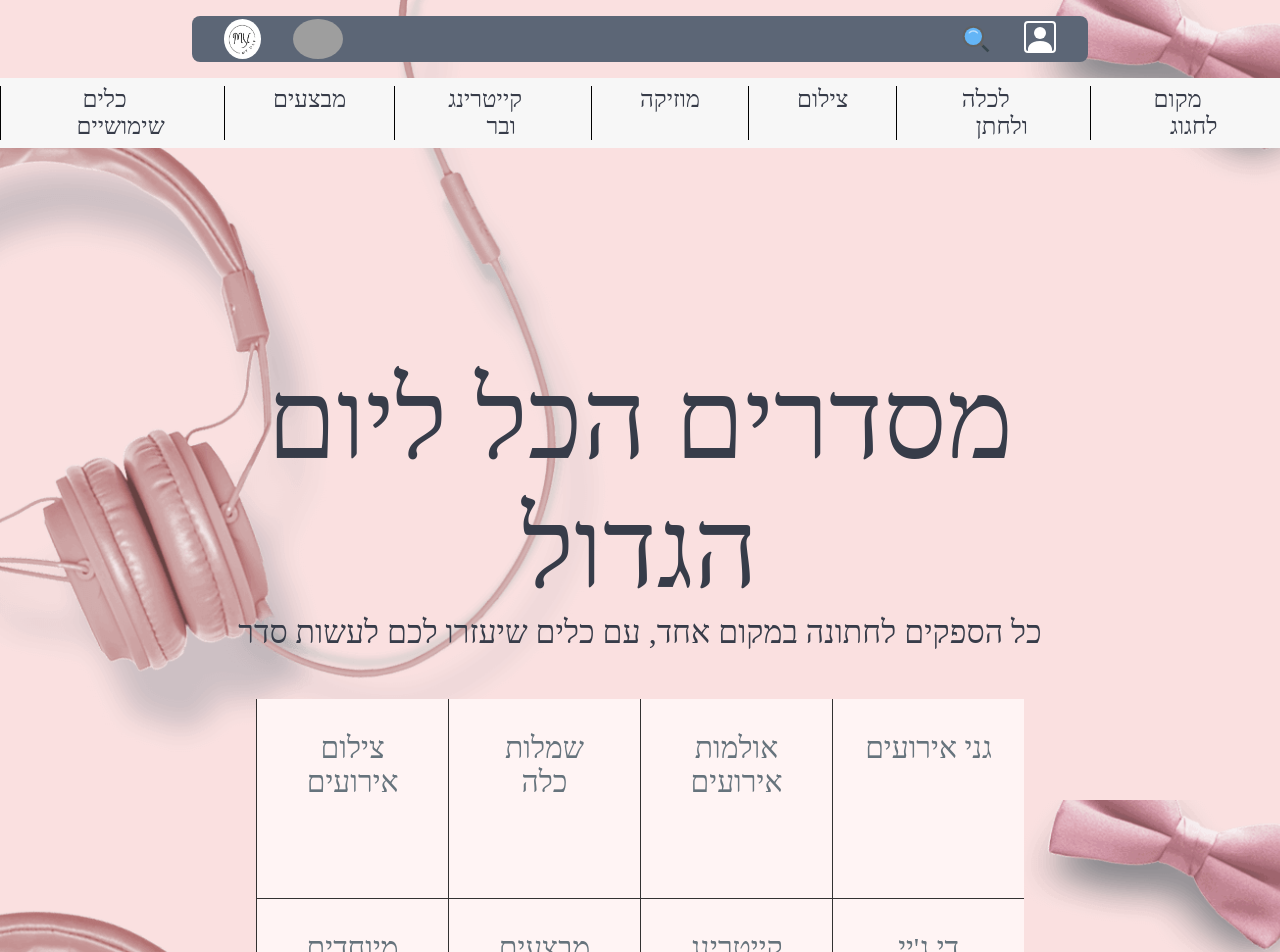
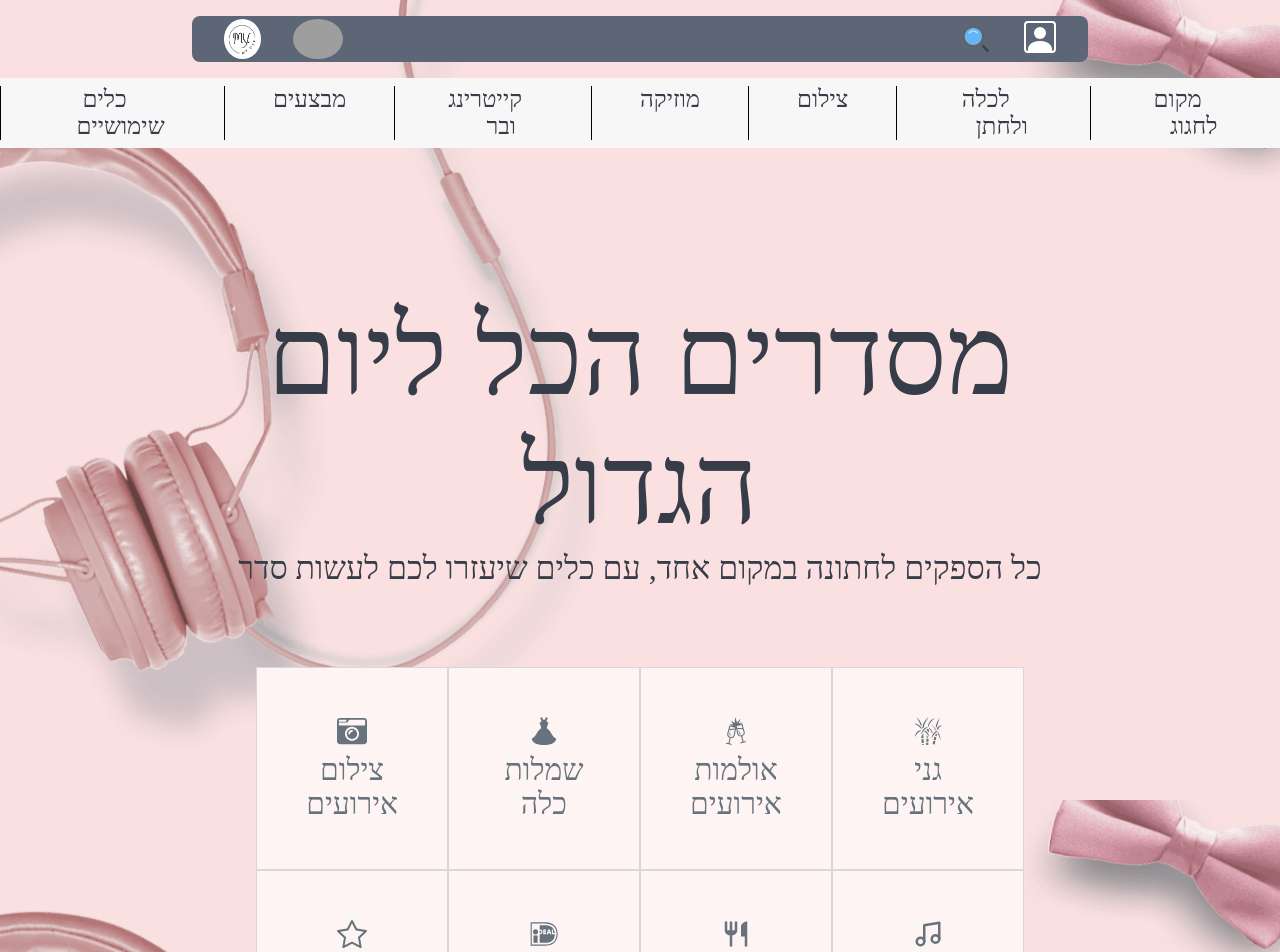
Before and after one commit to amitAsher22/clientWedding, a React (Create React App) app: page / in a window 1280 px wide. Shown: the top 952 px of the page. Built offline with nearby package versions, Linux system fonts and the light colour scheme; grey boxes are pictures that could not be loaded.

Commit message:
create cards fix style

```diff
--- a/src/components/UI/home/TopSectionHome.js
+++ b/src/components/UI/home/TopSectionHome.js
@@ -8,6 +8,7 @@ import { Link } from "react-router-dom";
 import { cards } from "../../../pages/HomePage/DataCards/data";
 
 function TopSectionHome() {
+  console.log(cards, "dataCards");
   return (
     <>
       <Container>
@@ -19,9 +20,9 @@ function TopSectionHome() {
         </MainDiv>
         <GridDivCards>
           {cards.map((card) => (
-            <Link to={`/${card.link}`}>
+            <Link to={`/${card.link}`} key={card.title}>
               <SubGrid>
-                <div>{card.icon}</div>
+                <div>{card.icon()}</div>
                 <div>{card.title}</div>
               </SubGrid>
             </Link>
@@ -40,12 +41,12 @@ const Container = styled.div`
 
 const MainDiv = styled.div`
   text-align: center;
-  padding: 3rem;
+  padding: 5rem;
   color: #373c49;
 
   width: 80%;
   margin: auto;
-  margin-top: 10rem;
+  margin-top: 4rem;
 `;
 
 const TitleOne = styled.span`
@@ -71,12 +72,12 @@ const GridDivCards = styled.div`
 `;
 
 const SubGrid = styled.div`
-  border-left: 1px solid rgba(0, 0, 0, 0.8);
-  border-bottom: 1px solid rgba(0, 0, 0, 0.8);
-  padding: 2rem;
+  border: 0.1rem solid rgb(216, 216, 216);
+
+  padding: 3rem;
   font-size: 30px;
   text-align: center;
-  height: 200px;
+  margin: auto;
 
   &:hover {
     cursor: pointer;
```
